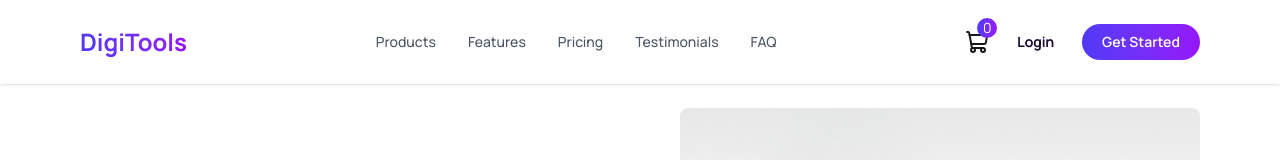
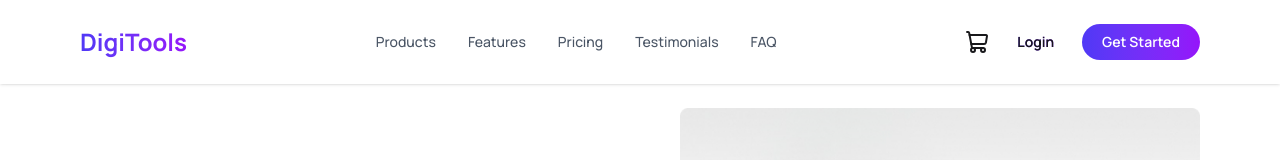
Before and after one commit to shakilkhan95/b13-a6-digitools-platform, a React (Vite) app: page / in a window 1280 px wide. Shown: the top 160 px of the page. Built offline with nearby package versions, Linux system fonts and the light colour scheme.

Commit message:
cart count in header fixed to show if anything else in cart otherwise show nothing

```diff
--- a/src/components/Header.jsx
+++ b/src/components/Header.jsx
@@ -38,7 +38,7 @@ const Header = ({ cartCount }) => {
         <div className="flex items-center gap-5 md:gap-2">
           <div className="relative">
             <ShoppingCart />
-            <span className="absolute -top-3 -right-2 text-sm h-5 w-5 rounded-full text-center text-white bg-linear-to-l from-[#9514FA] to-[#4F39F6] select-none">
+            <span className="absolute -top-3 -right-2 text-sm h-5 w-5 rounded-full text-center text-white bg-linear-to-l from-[#9514FA] to-[#4F39F6] select-none" style={!cartCount ? {display: 'none'} : {display: 'inline-block'}}>
               {cartCount}
             </span>
           </div>
```
